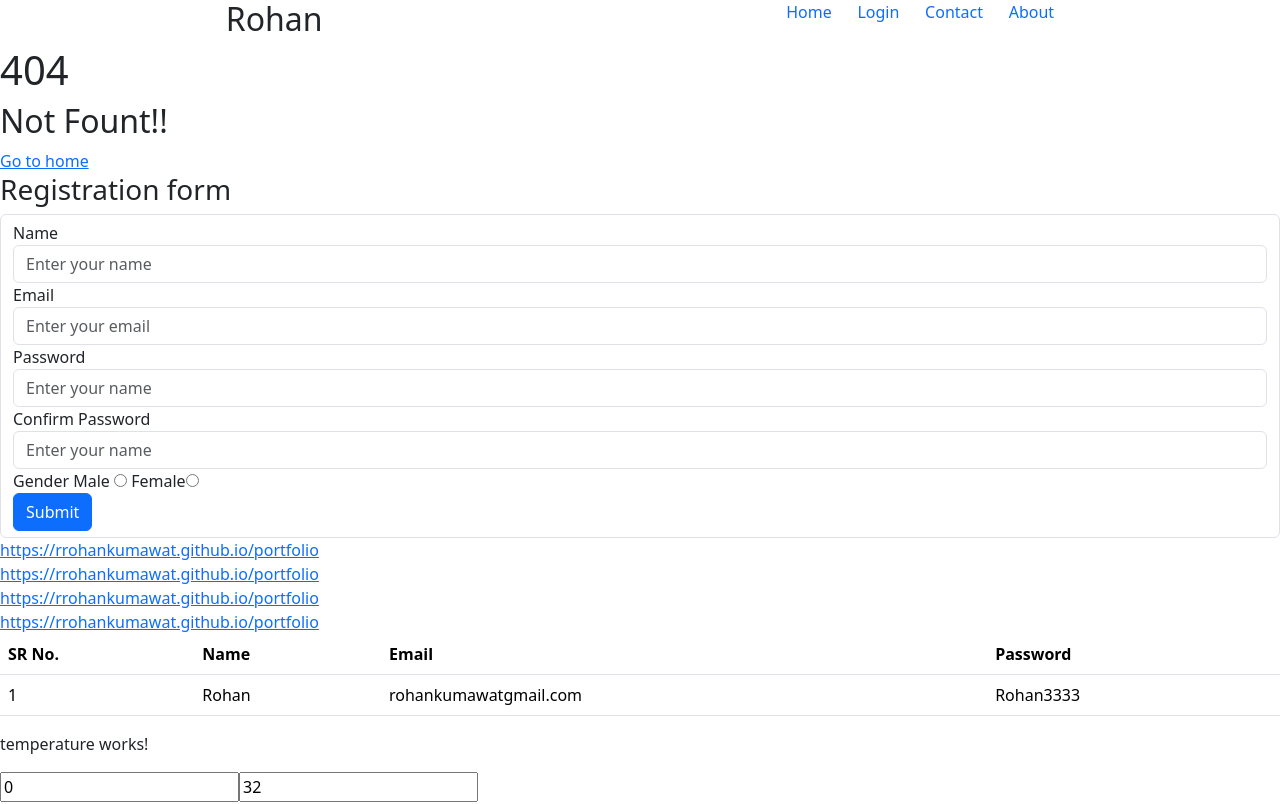
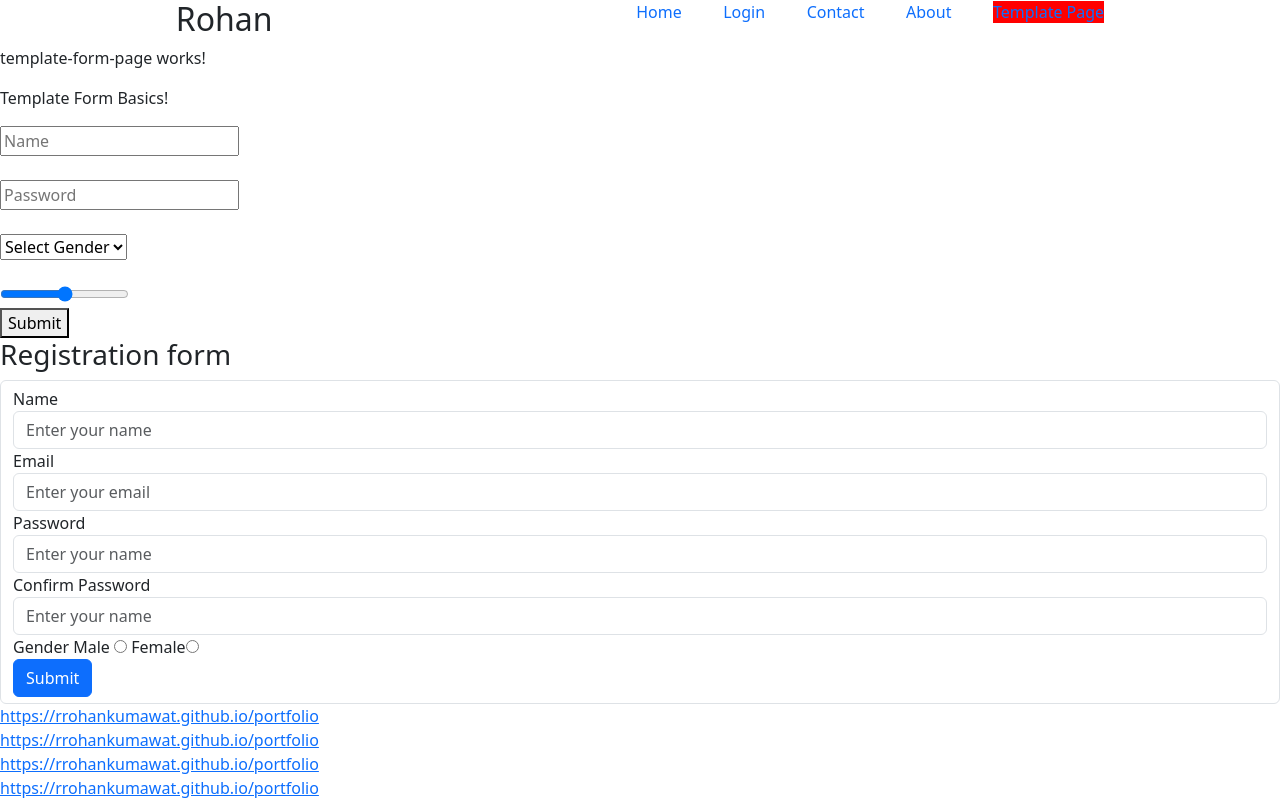
Before and after one commit to rohanpin1/angular-tutorial-10, an Angular app: page /templatepage in a window 1280 px wide. Shown: the top 804 px of the page. Built offline with nearby package versions, Linux system fonts and the light colour scheme.

Commit message:
Template Form Basics!

```diff
--- a/src/app/app.routes.ts
+++ b/src/app/app.routes.ts
@@ -6,6 +6,7 @@ import { HomeComponent } from './home/home.component';
 import { WildcardroutingComponent } from './wildcardrouting/wildcardrouting.component';
 import { ProfilesComponent } from './profiles/profiles.component';
 import { UserComponent } from './user/user.component';
+import { TemplateFormPageComponent } from './template-form-page/template-form-page.component';
 
 export const routes: Routes = [
     {path:'about',component:AboutComponent},
@@ -14,6 +15,7 @@ export const routes: Routes = [
     {path:'',component:HomeComponent},
     {path:'profiles', component:ProfilesComponent},
     {path:'user/:id/:name',component:UserComponent},
+    {path:'templatepage',component:TemplateFormPageComponent},
     {path:'**', component:WildcardroutingComponent} //double ** is used to call the wilcard entry routing
 ];
 
--- a/src/app/header/header.component.html
+++ b/src/app/header/header.component.html
@@ -13,6 +13,9 @@
         <li>
             <a routerLinkActive="active" routerLink="/about">About</a>
         </li>
+        <li>
+            <a routerLinkActive="active" routerLink="/templatepage">Template Page</a>
+        </li>
     </ul>
 </nav>
 
--- a/src/app/header/header.component.scss
+++ b/src/app/header/header.component.scss
@@ -8,7 +8,7 @@ nav{
 ul{
     display: flex;
     list-style-type: none;
-    width: 300px;
+    width: 500px;
     justify-content: space-between;
 }
 
--- /dev/null
+++ b/src/app/template-form-page/template-form-page.component.html
@@ -0,0 +1,2 @@
+<p>template-form-page works!</p>
+<app-template-forms-basics></app-template-forms-basics>
--- /dev/null
+++ b/src/app/template-forms-basics/template-forms-basics.component.html
@@ -0,0 +1,16 @@
+<p>Template Form Basics!</p>
+<form #userForm = "ngForm"(ngSubmit)="addDetails(userForm.value)">
+    <input type="text" placeholder="Name" name="name" ngModel>
+    <br/><br/>
+    <input type="password" placeholder="Password" name="password"ngModel>
+    <br/><br/>
+    <select name="gender" ngModel>
+        <option value="">Select Gender</option>
+        <option value="m">Male</option>
+        <option value="f">Female</option>
+    </select>
+    <br/><br/>
+    <input type="range" min="0" max="100" name="range" ngModel>
+    <br/>
+    <button >Submit</button>
+</form>
--- /dev/null
+++ b/src/app/template-forms-basics/template-forms-basics.component.ts
@@ -0,0 +1,15 @@
+import { Component } from '@angular/core';
+import { FormsModule, NgForm } from '@angular/forms';
+
+@Component({
+  selector: 'app-template-forms-basics',
+  imports: [FormsModule],
+  templateUrl: './template-forms-basics.component.html',
+  styleUrl: './template-forms-basics.component.scss'
+})
+export class TemplateFormsBasicsComponent {
+  addDetails(val:NgForm){
+    console.log(val);
+
+  }
+}
```
Also changed, not shown: src/app/template-form-page/template-form-page.component.ts (added, +12 -0 lines), src/app/template-form-page/template-form-page.component.scss (added), src/app/template-forms-basics/template-forms-basics.component.scss (added), 2 other files (tests, documents, lock files or other folders).
